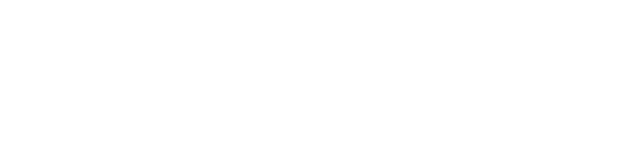
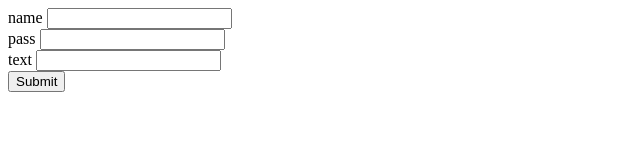
Before and after one commit to MaximGordiyenko/node_yo_yo, a website: page public/index.html in a window 1280 px wide. Shown: the whole page, without its empty margins (0-640 px from the left). Drawn offline with Linux system fonts and the light colour scheme.

Commit message:
fexed issue, but still mistunderstood how to make destructive assigment

```diff
--- a/public/index.html
+++ b/public/index.html
@@ -2,9 +2,26 @@
 <html lang="en">
 <head>
     <meta charset="UTF-8">
-    <title>Title</title>
+    <title>Data</title>
 </head>
 <body>
+<form action="http://localhost:5000/pages/page" method="POST">
+    <div>
+        <label for="name">name</label>
+        <input name="name" id="name">
+    </div>
 
+    <div>
+        <label for="pass">pass</label>
+        <input name="pass" id="pass">
+    </div>
+
+    <div>
+        <label for="text">text</label>
+        <input name="text" id="text">
+    </div>
+
+    <button type="submit">Submit</button>
+</form>
 </body>
 </html>
--- a/services/PageService.js
+++ b/services/PageService.js
@@ -1,7 +1,9 @@
 let data = require('../data');
+const {v4: uuidv4} = require('uuid');
+let id = uuidv4();
 
 const createPage = (some) => {
-  data = {...data, ...some};
+  data = {...data, [id]:{...some}};
   console.log(data)
 };
 const updatePage = (id, params) => {
```
Also changed, not shown: routers/pages.js (+5 -7 lines), server.js (+6 -1 lines).
